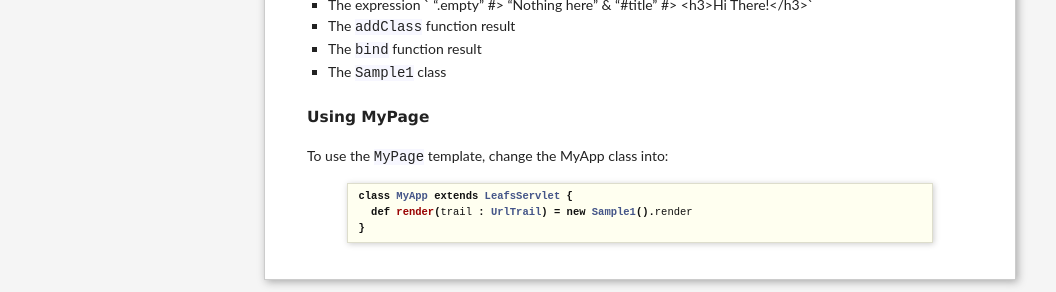
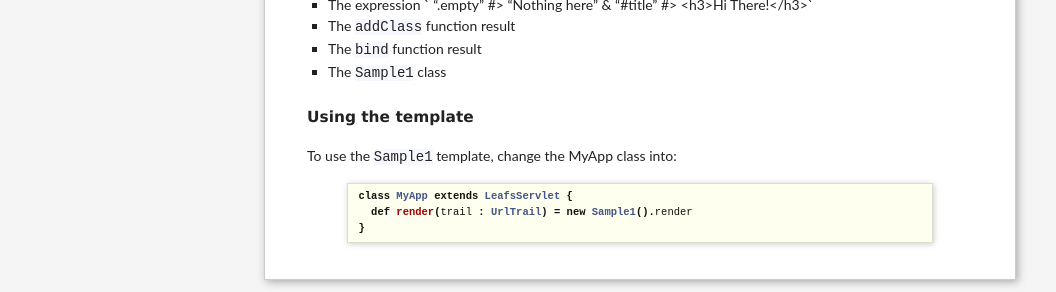
Before and after one commit to scalastuff/scalaleafs, a Jekyll site: the page built from using-templates.md, in a window 1280 px wide. Shown: the part 810-1102 px from the top of the page, without its empty margins (0-1056 px from the left). Built offline with Jekyll 4.4.1, drawn with Linux system fonts in a browser that asks for light colours.

Commit message:
Updated using-templates.md

```diff
--- a/using-templates.md
+++ b/using-templates.md
@@ -45,9 +45,9 @@ The example shows the 3 things that can be on the right side of a CSS selector:
 - The `bind` function result
 - The `Sample1` class
 
-## Using MyPage
+## Using the template
 
-To use the `MyPage` template, change the MyApp class into:
+To use the `Sample1` template, change the MyApp class into:
 
 {% highlight scala %}
 class MyApp extends LeafsServlet {
```
